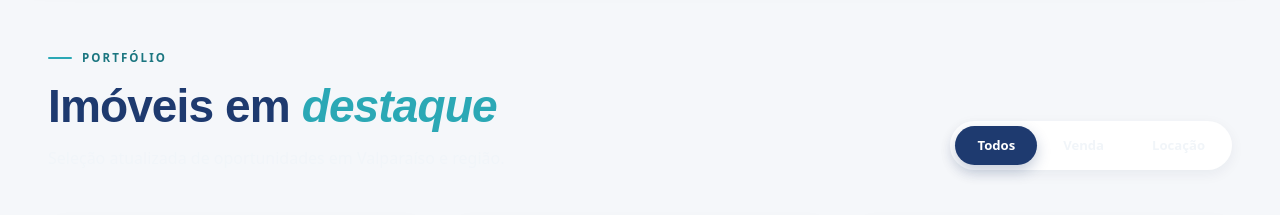
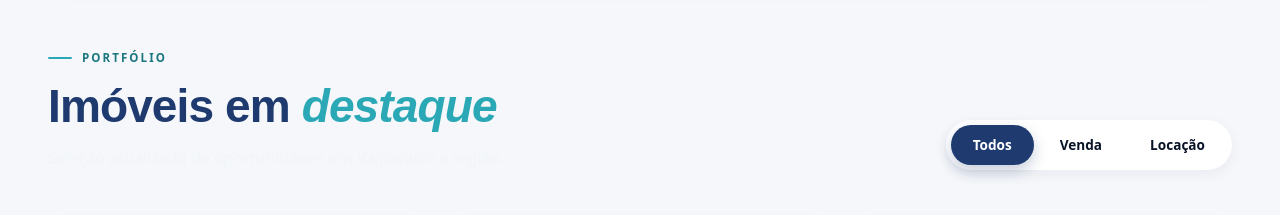
Before and after one commit to AndreluisdotTI/web-opener-buddy, a React (Vite) app: page / in a window 1280 px wide. Shown: the part 980-1195 px from the top of the page. Built offline with nearby package versions, Linux system fonts and the light colour scheme.

Commit message:
Changes
Co-authored-by: AndreluisdotTI <171448302+AndreluisdotTI@users.noreply.github.com>

```diff
--- a/src/mariani.css
+++ b/src/mariani.css
@@ -247,9 +247,9 @@
       box-shadow: 0 4px 14px rgba(20,33,61,.06);
     }
     .filter-tab {
-      padding: 10px 22px; font-size: .82rem; font-weight: 600;
+      padding: 10px 22px; font-size: .85rem; font-weight: 700;
       cursor: pointer; border: none; background: transparent;
-      color: var(--muted); transition: all .25s;
+      color: #0A1428; transition: all .25s;
       font-family: inherit; border-radius: 999px;
     }
     .filter-tab.active { background: var(--navy); color: var(--white); box-shadow: 0 6px 14px rgba(30,58,111,.25); }
```
